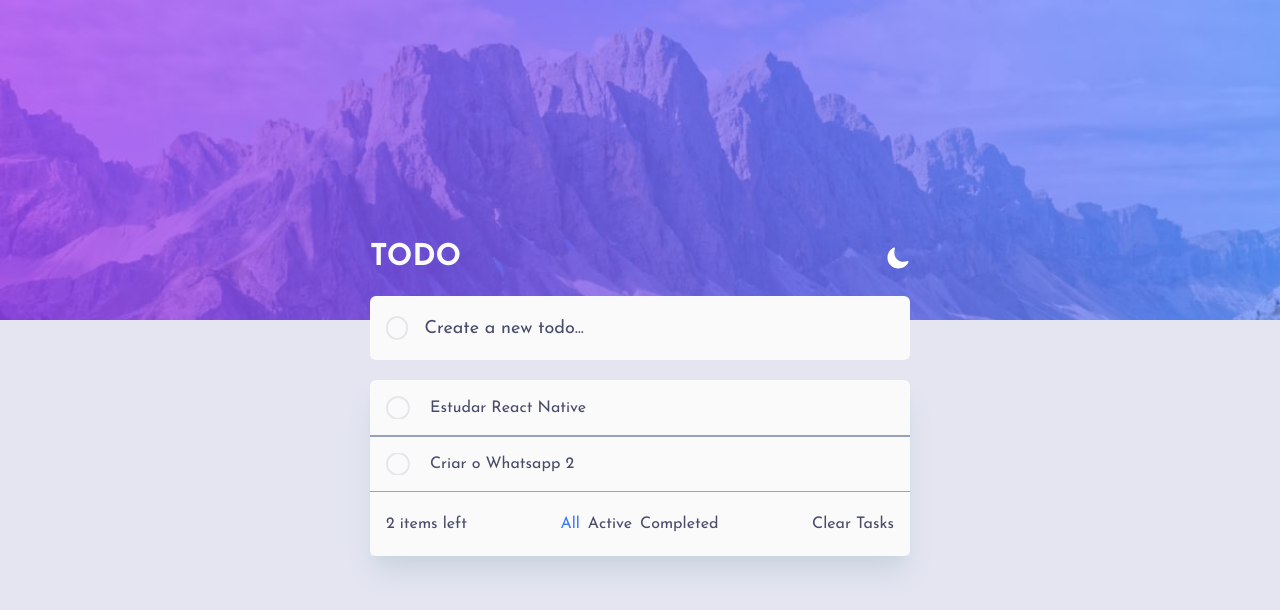
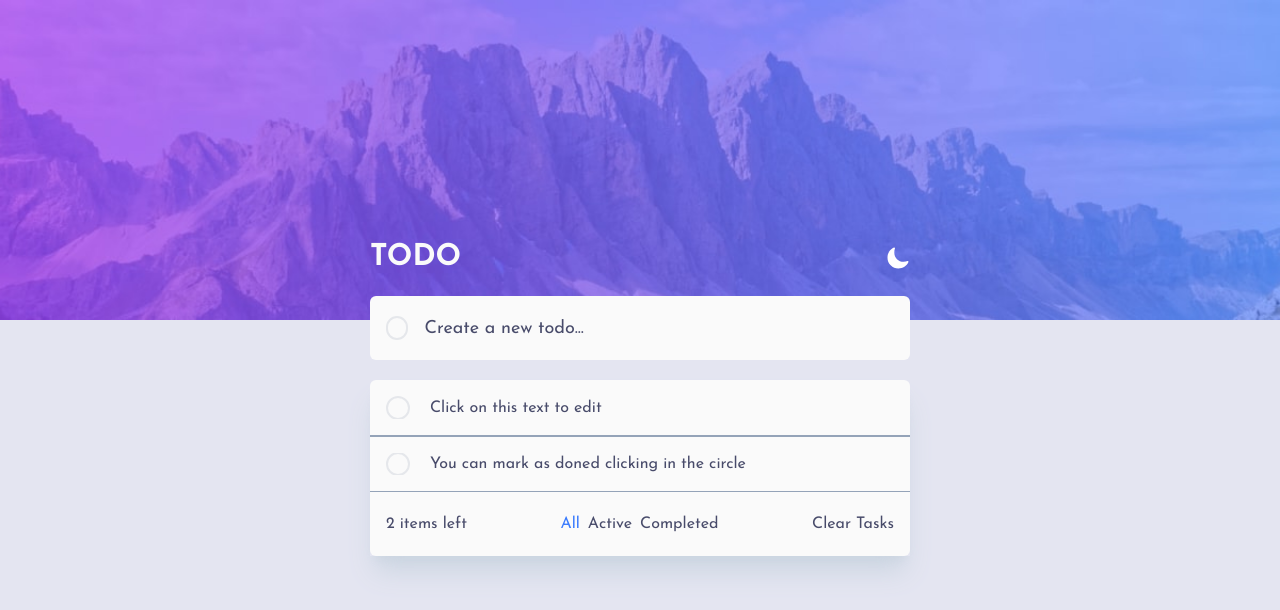
Before and after one commit to developer-luizcarlos/todo-list-with-dark-mode, a Next.js app: page / in a window 1280 px wide. Shown: the top 610 px of the page. Built offline with nearby package versions, Linux system fonts and the light colour scheme.

Commit message:
fix: change examples previous tasks

```diff
--- a/src/components/TodoContext/TodoContext.tsx
+++ b/src/components/TodoContext/TodoContext.tsx
@@ -26,8 +26,8 @@ type TodoContextType = {
 type ThemeValue = "light" | "dark";
 
 let initialState: State[] = [
-  { id: 0,task: "Estudar React Native",completed: false },
-  { id: 1,task: "Criar o Whatsapp 2",completed: false }
+  { id: 0,task: "Click on this text to edit",completed: false },
+  { id: 1,task: "You can mark as doned clicking in the circle",completed: false }
 ];
 
 const reducer = (state: State[],action: Action) => {
```
